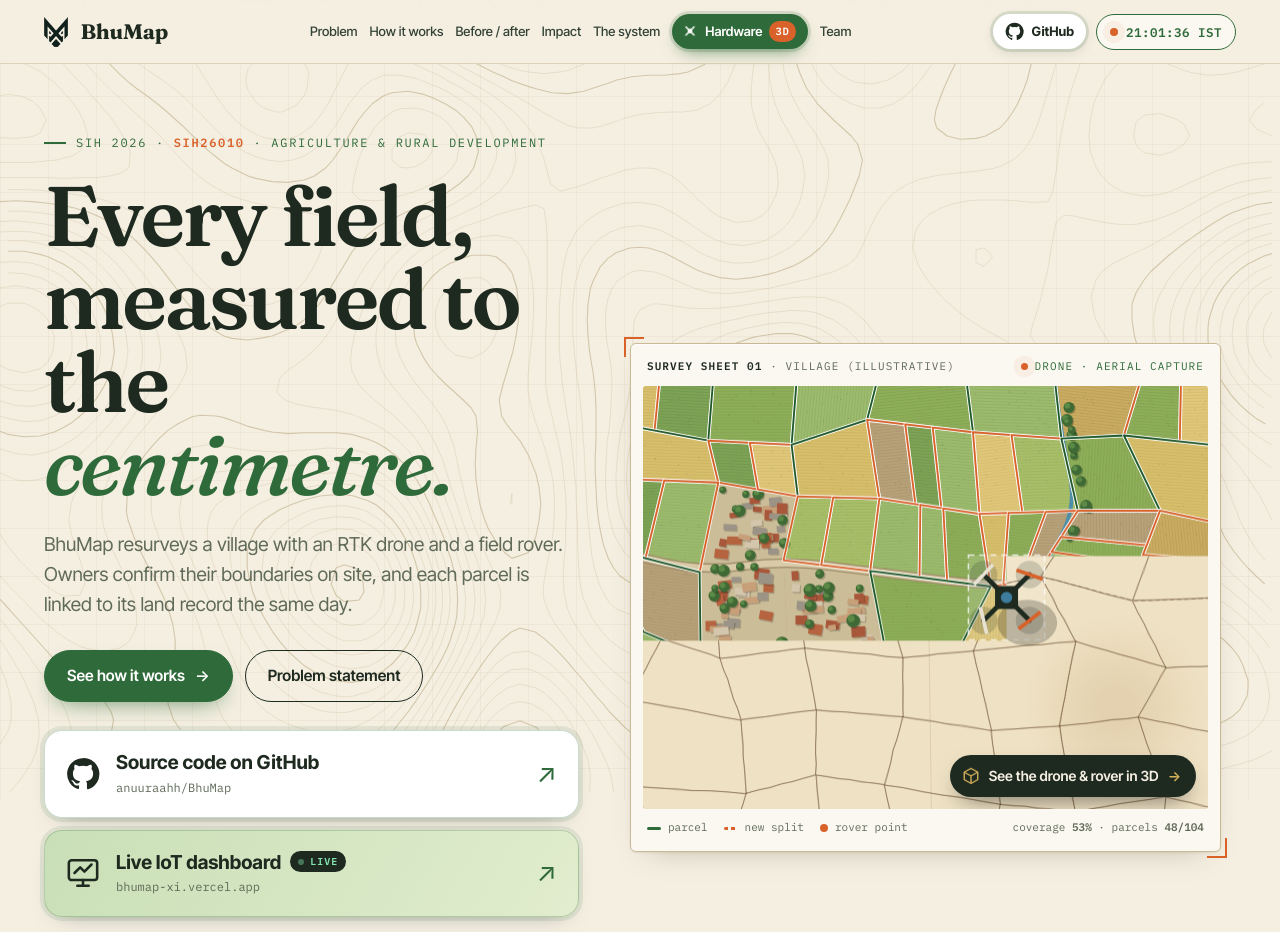
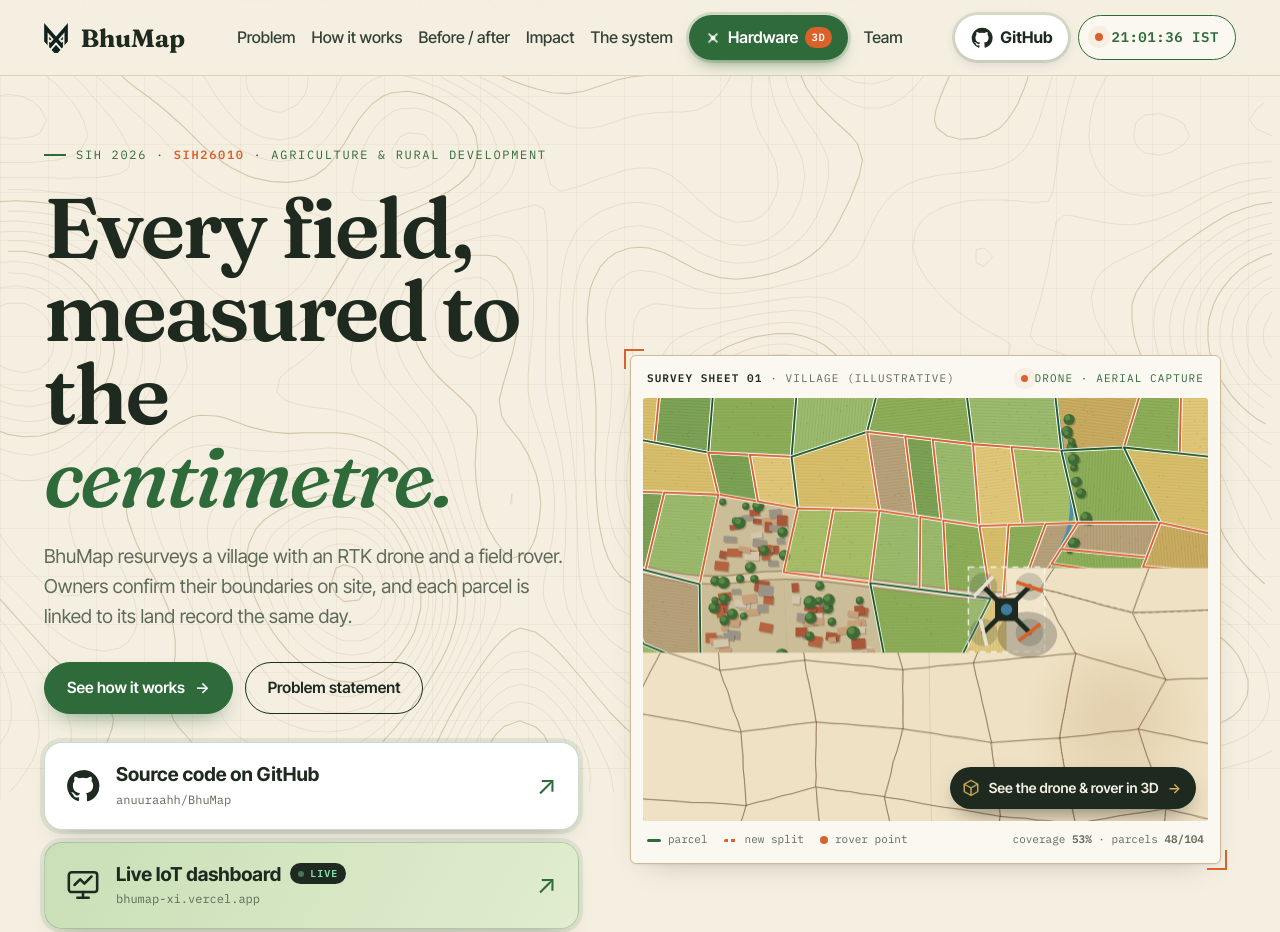
Before and after one commit to anuuraahh/BhuMap, a plain HTML site: page index.html in a window 1280 px wide. Shown: the top 932 px of the page. Drawn offline with Linux system fonts and the light colour scheme.

Commit message:
nav bar verified

```diff
--- a/index.html
+++ b/index.html
@@ -17,7 +17,7 @@
   <link rel="preconnect" href="https://fonts.googleapis.com">
   <link rel="preconnect" href="https://fonts.gstatic.com" crossorigin>
   <link rel="stylesheet" href="https://fonts.googleapis.com/css2?family=Fraunces:ital,opsz,wght,SOFT@0,9..144,400..700,0..100;1,9..144,400..700,0..100&family=IBM+Plex+Mono:wght@400;500;600&family=Inter+Tight:wght@400;500;600;700&display=swap">
-  <link rel="stylesheet" href="styles.css?v=11">
+  <link rel="stylesheet" href="styles.css?v=12">
 </head>
 <body>
 
--- a/styles.css
+++ b/styles.css
@@ -28,7 +28,7 @@
   --radius: 10px;
   --max: 1200px;
   --gutter: clamp(16px, 4vw, 44px);
-  --nav-h: 64px;
+  --nav-h: 76px;
 }
 
 * { box-sizing: border-box; }
@@ -74,13 +74,13 @@ em.hl { font-style: italic; color: var(--field); }
 
 /* ---------- nav ---------- */
 .nav { position: fixed; inset: 0 0 auto; z-index: 60; height: var(--nav-h); background: rgba(245, 239, 226, .86); backdrop-filter: blur(10px) saturate(1.2); -webkit-backdrop-filter: blur(10px) saturate(1.2); border-bottom: 1px solid var(--line); }
-.nav .wrap { width: min(1440px, 100% - 2 * var(--gutter)); height: 100%; display: flex; align-items: center; justify-content: space-between; gap: 18px; }
+.nav .wrap { width: min(1600px, 100% - 2 * var(--gutter)); height: 100%; display: flex; align-items: center; justify-content: space-between; gap: 18px; }
 .brand { display: flex; align-items: center; gap: 12px; flex: none; }
 .brand img { height: 30px; width: auto; }
-.brand b { font-family: var(--font-display); font-weight: 700; font-size: 21px; letter-spacing: -.01em; }
+.brand b { font-family: var(--font-display); font-weight: 700; font-size: 25px; letter-spacing: -.01em; }
 .brand small { font-family: var(--font-mono); font-size: 10.5px; letter-spacing: .16em; color: var(--dim); text-transform: uppercase; border-left: 1px solid var(--line-2); padding-left: 12px; }
-.nav-links { display: flex; align-items: center; gap: 18px; flex: none; }
-.nav-links a { position: relative; font-size: 14.5px; font-weight: 500; color: var(--ink-2); white-space: nowrap; padding: 6px 0; }
+.nav-links { display: flex; align-items: center; gap: 20px; flex: none; }
+.nav-links a { position: relative; font-size: 16px; font-weight: 500; color: var(--ink-2); white-space: nowrap; padding: 6px 0; }
 .nav-links a::after { content: ""; position: absolute; left: 0; right: 100%; bottom: 0; height: 2px; background: var(--survey); transition: right .25s ease; }
 .nav-links a:hover::after, .nav-links a[aria-current="page"]::after { right: 0; }
 .nav-links a[aria-current="page"] { color: var(--field); }
@@ -93,7 +93,7 @@ em.hl { font-style: italic; color: var(--field); }
 .nav-menu i { display: block; width: 17px; height: 1.6px; background: var(--ink); border-radius: 2px; transition: transform .25s; }
 .nav.open .nav-menu i:first-child { transform: translateY(3.3px) rotate(45deg); }
 .nav.open .nav-menu i:last-child { transform: translateY(-3.3px) rotate(-45deg); }
-@media (max-width: 1100px) {
+@media (max-width: 1200px) {
   .nav-links { display: none; }
   .nav-menu { display: grid; }
   .nav.open .nav-links { display: flex; flex-direction: column; gap: 0; position: absolute; top: 100%; left: 0; right: 0; padding: 6px var(--gutter) 16px; background: var(--paper); border-bottom: 1px solid var(--line); box-shadow: 0 24px 40px -24px rgba(60, 45, 20, .35); }
@@ -399,7 +399,7 @@ table.cmp tr:last-child td, table.cmp tr:last-child th { border-bottom: 0; }
 .nav-hw svg.spin { animation: prop 1.6s linear infinite; }
 .nav-hw:hover svg.spin { animation-duration: .5s; }
 @keyframes prop { to { transform: rotate(360deg); } }
-@media (max-width: 1100px) {
+@media (max-width: 1200px) {
   .nav.open .nav-links a.nav-hw { justify-content: flex-start; margin: 10px 0 4px; padding: 13px 16px; border-bottom: 0; font-size: 16px; }
 }
 .hw-chip { position: absolute; right: 12px; bottom: 12px; z-index: 2; display: inline-flex; align-items: center; gap: 9px; padding: 10px 15px 10px 12px; border-radius: 99px; background: var(--ink); color: var(--paper); font-weight: 600; font-size: 14px; box-shadow: 0 10px 24px -10px rgba(0, 0, 0, .6); transition: transform .2s, background .2s; }
@@ -412,7 +412,7 @@ table.cmp tr:last-child td, table.cmp tr:last-child th { border-bottom: 0; }
 @media (prefers-reduced-motion: reduce) { .nav-hw svg.spin, .hw-chip svg { animation: none; } }
 .nav-hw-m { display: none; align-items: center; gap: 6px; padding: 8px 12px; border-radius: 99px; background: var(--field); color: #fff; font-family: var(--font-mono); font-size: 13px; font-weight: 600; box-shadow: 0 0 0 3px rgba(47, 107, 58, .16); }
 .nav-hw-m svg { width: 16px; height: 16px; fill: none; stroke: #fff; stroke-width: 1.8; stroke-linejoin: round; }
-@media (max-width: 1100px) { .nav-hw-m { display: inline-flex; } }
+@media (max-width: 1200px) { .nav-hw-m { display: inline-flex; } }
 
 /* official problem statement text: long, so it scrolls in its own box */
 .ps-box { width: min(760px, 100%); }
@@ -539,7 +539,7 @@ table.cmp tr:last-child td, table.cmp tr:last-child th { border-bottom: 0; }
 .dashboard-live i { width: 6px; height: 6px; border-radius: 50%; background: currentColor; animation: dashboard-status 2s ease-in-out infinite; }
 .project-link:hover { transform: translateY(-3px); box-shadow: 0 0 0 4px rgba(47,107,58,.22), 0 12px 26px -14px rgba(30,42,32,.45); }
 @keyframes dashboard-status { 50% { opacity: .4; } }
-@media (min-width: 1101px) and (max-width: 1400px) { .nav-links { gap: 12px; } .nav-links a { font-size: 13px; } .brand small { display: none; } .nav .wrap { gap: 12px; } }
+@media (min-width: 1201px) and (max-width: 1500px) { .nav-links { gap: 16px; } .brand small { display: none; } .nav .wrap { gap: 16px; } }
 @media (max-width: 520px) { .nav-github { padding: 8px; } .nav-github span { display: none; } .project-link { padding: 17px 15px; gap: 12px; } .project-link > svg { width: 28px; height: 28px; } }
 @media (prefers-reduced-motion: reduce) { .dashboard-live i { animation: none; } .project-link, .nav-github { transition: none; } }
 /* Live IST clock, visible at every screen size. */
@@ -548,3 +548,15 @@ table.cmp tr:last-child td, table.cmp tr:last-child th { border-bottom: 0; }
 @media (max-width: 520px) { .nav-clock { padding: 7px 9px; font-size: 11px; gap: 6px; } .nav-right { gap: 7px; } .nav .wrap { gap: 8px; } .brand { gap: 7px; } }
 @media (max-width: 380px) { .nav-clock i { display: none; } .nav-clock { padding: 7px; font-size: 10px; } .nav-right { gap: 5px; } .nav-right .nav-hw-m { padding: 7px; } .nav-menu { width: 32px; } }
 @media (prefers-reduced-motion: reduce) { .nav-clock i { animation: none; } }
+/* Larger, more readable header controls. */
+.nav-github { padding: 10px 16px; font-size: 16px; }
+.nav-github svg { width: 22px; height: 22px; }
+.nav-clock { padding: 10px 16px; font-size: 14px; }
+.nav-links a.nav-hw { padding: 10px 16px; }
+@media (max-width: 520px) {
+  .brand b { font-size: 21px; }
+  .nav-github { padding: 8px; }
+  .nav-github svg { width: 19px; height: 19px; }
+  .nav-clock { padding: 7px 9px; font-size: 11px; }
+}
+@media (max-width: 380px) { .nav-clock { padding: 7px; font-size: 10px; } }
```
Also changed, not shown: bhumap.html (+1 -1 lines), hardware.html (+1 -1 lines).
